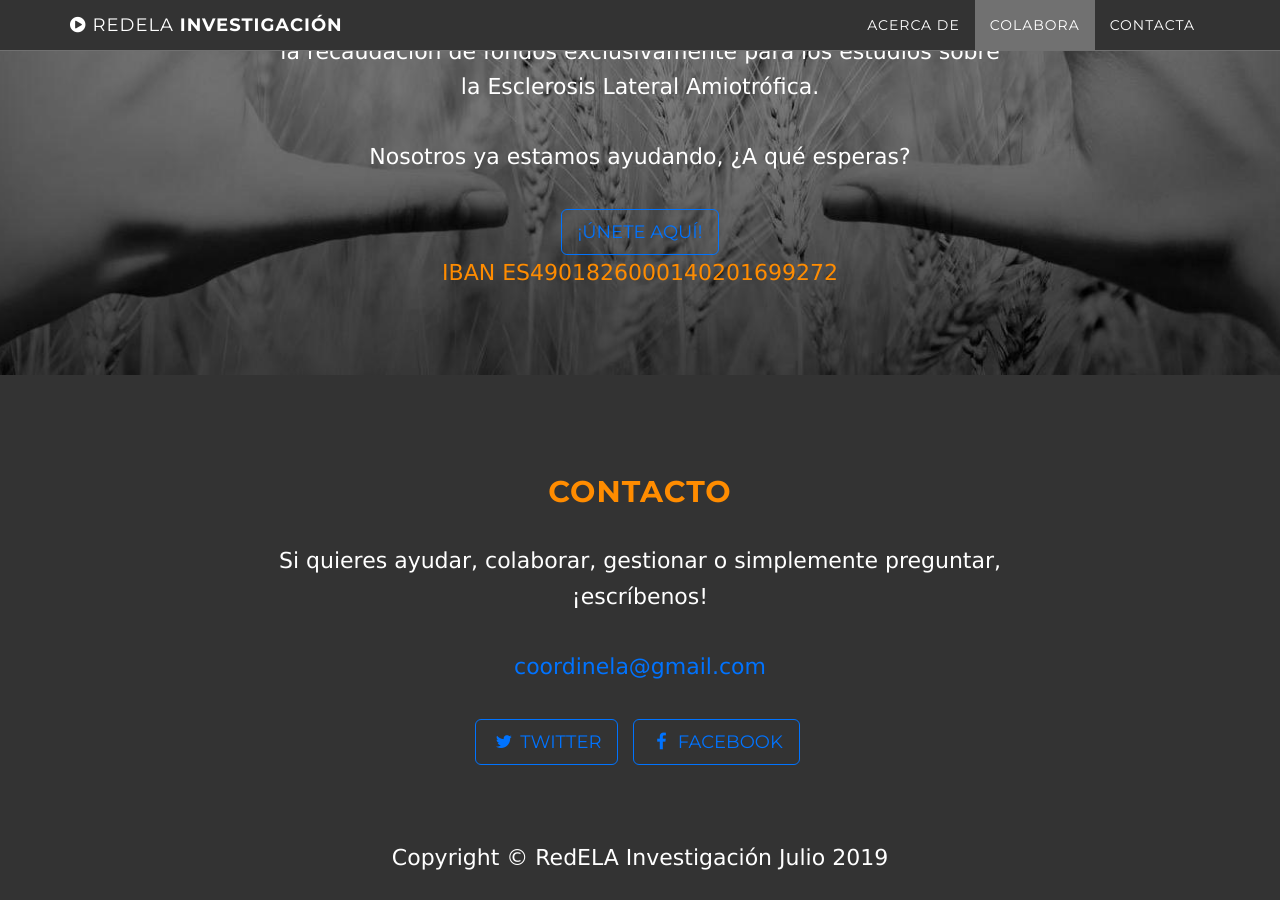
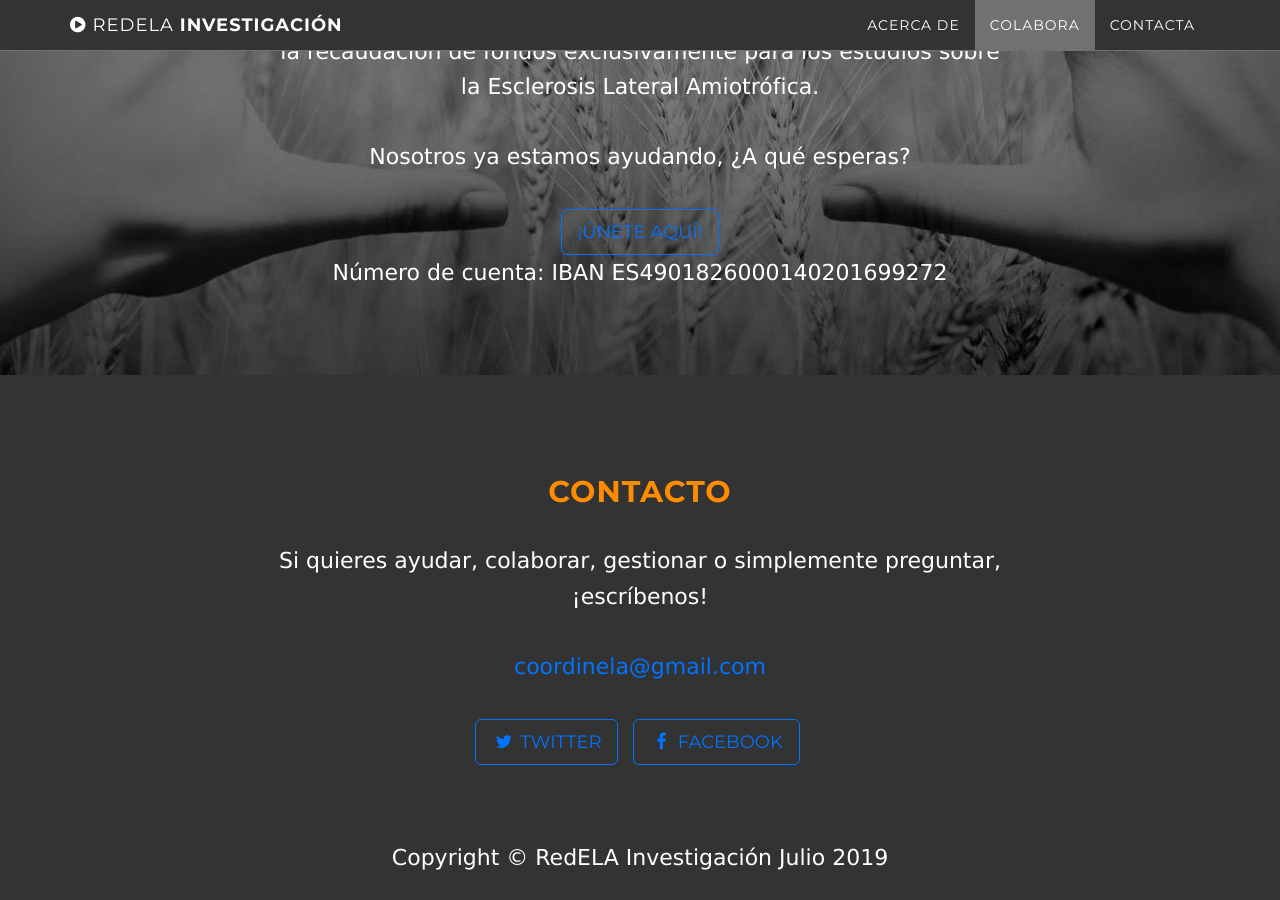
Before and after one commit to redela-investigacion/redela-investigacion-site, a Jekyll site: the page built from index.html, in a window 1280 px wide and 900 px high, scrolled down 2237 px. Built offline with Jekyll 4.4.1, drawn with Linux system fonts in a browser that asks for light colours.

Commit message:
Edits for known problems to AA compliance Thanks to achecker.ca - IBAN colour contrast - replace italics with strong - (this resizes text and also makes it easier to read for all) - add text to top bar anchor - add language code for HTML: es

```diff
--- a/_includes/colabora.html
+++ b/_includes/colabora.html
@@ -13,8 +13,8 @@
 
 
                     <a href="http://laelaexiste.es/redela/"><btn class="btn btn-default btn-lg"> ¡Únete aquí!</btn></a>
-
-                    <p style="color: #ff8c00;">IBAN ES4901826000140201699272</p>
+                    <br>
+                    <p>Número de cuenta: IBAN ES4901826000140201699272</p>
 
                 </div>
             </div>
--- a/_includes/contact.html
+++ b/_includes/contact.html
@@ -9,7 +9,7 @@
                 <ul class="list-inline banner-social-buttons">
                     {% for network in site.social %}
                     <li>
-                        <a href="{{ network.url }}" class="btn btn-default btn-lg"><i class="fa fa-{{ network.title }} fa-fw"></i> <span class="network-name">{{ network.title }}</span></a>
+                        <a href="{{ network.url }}" class="btn btn-default btn-lg"><strong class="fa fa-{{ network.title }} fa-fw"></strong> <span class="network-name">{{ network.title }}</span></a>
                     </li>
                     {% endfor %}
                 </ul>
--- a/_includes/header.html
+++ b/_includes/header.html
@@ -7,7 +7,7 @@
                         <h1 class="brand-heading">RedELA Investigación</h1>
                         <p class="intro-text">RedELA es una organización para conseguir fondos para la investigación de la Esclerosis Lateral Amiotrófica.<br> Creada e impulsada por afectados de ELA y sus familiares y amigos.</p>
                         <a href="#about" class="btn btn-circle page-scroll">
-                        <i class="fa fa-angle-double-down animated"></i>
+                        <strong class="fa fa-angle-double-down animated"></strong>
                         </a>
                     </div>
                 </div>
--- a/_includes/nav.html
+++ b/_includes/nav.html
@@ -3,10 +3,10 @@
         <div class="container">
             <div class="navbar-header">
                 <button type="button" class="navbar-toggle" data-toggle="collapse" data-target=".navbar-main-collapse">
-                    <i class="fa fa-bars"></i>
+                    <strong class="fa fa-bars"></strong>
                 </button>
                 <a class="navbar-brand page-scroll" href="#page-top">
-                    <i class="fa fa-play-circle"></i>  <span class="light"> redELA </span> Investigación
+                    <strong class="fa fa-play-circle"></strong>  <span class="light"> redELA </span> Investigación
                 </a>
             </div>
 
@@ -15,7 +15,7 @@
                 <ul class="nav navbar-nav">
                     <!-- Hidden li included to remove active class from about link when scrolled up past about section -->
                     <li class="hidden">
-                        <a href="#page-top"></a>
+                        <a href="#page-top">Principio de la página</a>
                     </li>
                     <li>
                         <a class="page-scroll" href="#about">Acerca de</a>
--- a/_layouts/default.html
+++ b/_layouts/default.html
@@ -1,5 +1,5 @@
 <!DOCTYPE html>
-<html>
+<html lang="es">
     {% include head.html %}
     <body id="page-top" data-spy="scroll" data-target=".navbar-fixed-top">
     {% include nav.html %}
```
